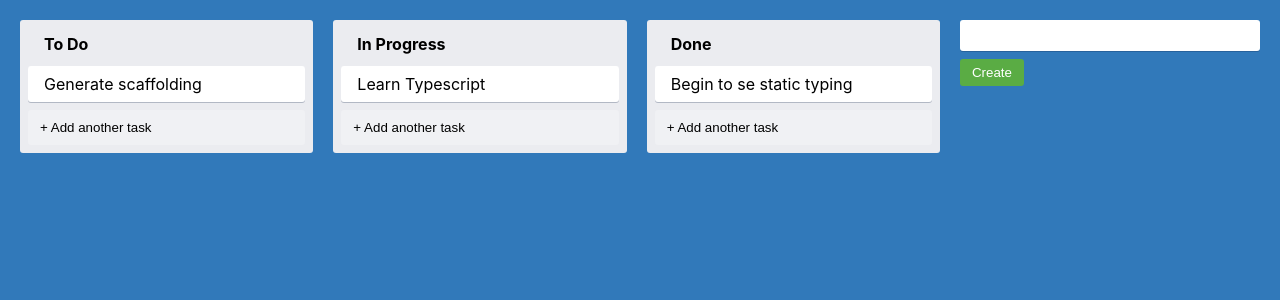
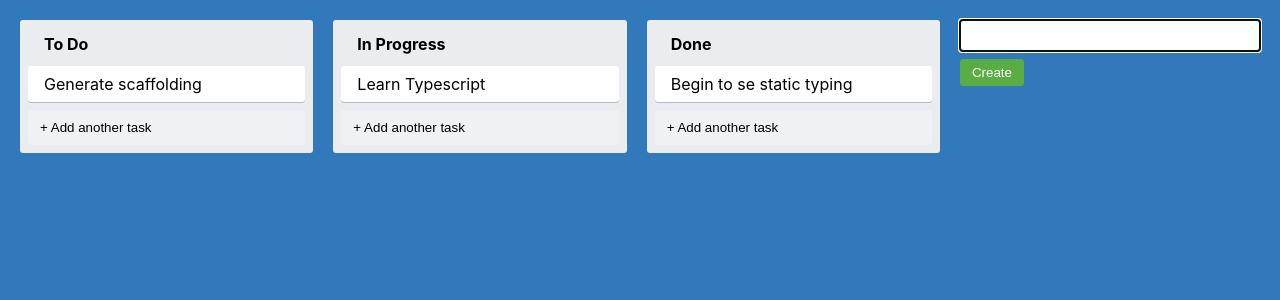
Before and after one commit to mariache/kanban-board, a React (Create React App) app: page / in a window 1280 px wide. Both pictures are taken after a click on the button "+ Add another list". Shown: the top 300 px of the page. Built offline with nearby package versions, Linux system fonts and the light colour scheme.

Commit message:
- useFocus hook;

```diff
--- a/src/NewItemForm.tsx
+++ b/src/NewItemForm.tsx
@@ -1,15 +1,22 @@
-import React from "react";
+import React, { useState } from "react";
 import { NewItemInput, NewItemButton, NewItemFormContainer } from "./styles";
+import { useFocus } from "./utils/useFocus";
 
 interface NewItemFormProps {
   onAdd(text: string): void;
 }
 
 export const NewItemForm = ({ onAdd }: NewItemFormProps) => {
-  const [text, setText] = React.useState("");
+  const [text, setText] = useState("");
+  const inputRef = useFocus();
+
   return (
     <NewItemFormContainer>
-      <NewItemInput value={text} onChange={(e) => setText(e.target.value)} />
+      <NewItemInput
+        ref={inputRef}
+        value={text}
+        onChange={(e) => setText(e.target.value)}
+      />
       <NewItemButton onClick={() => onAdd(text)}>Create</NewItemButton>
     </NewItemFormContainer>
   );
--- /dev/null
+++ b/src/utils/useFocus.ts
@@ -0,0 +1,11 @@
+import { useRef, useEffect } from "react";
+
+export const useFocus = () => {
+  const ref = useRef<HTMLInputElement>(null);
+
+  useEffect(() => {
+    ref.current?.focus();
+  });
+
+  return ref;
+};
```
